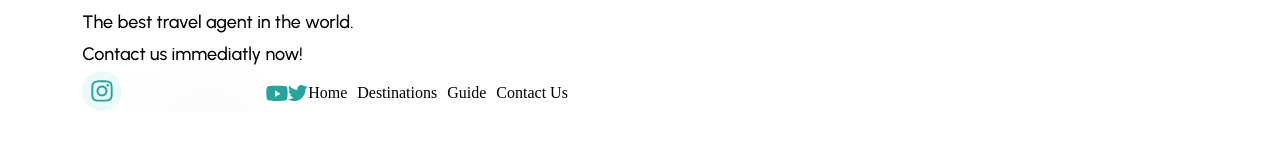
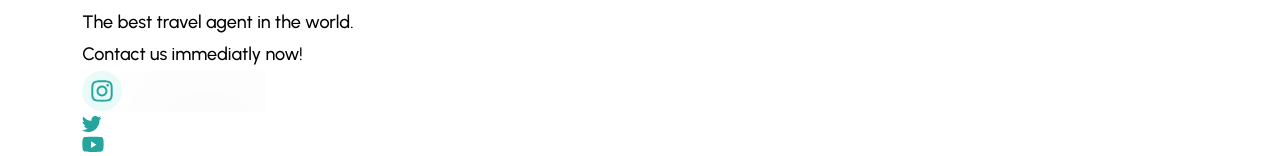
Before and after one commit to musyelevateher/Travel-website, a plain HTML site: page index.html in a window 1280 px wide. Shown: the part 4080-4236 px from the top of the page. Before the commit the page ends 4196 px from the top, so only its background shows below. Drawn offline with Linux system fonts and the light colour scheme.

Commit message:
added image section

```diff
--- a/index.html
+++ b/index.html
@@ -150,13 +150,17 @@ service we provide. Your trip will be very memorable with the best<br> travel ag
         <p><span class="move">Travel</span></p>
         <p class="agent">The best travel agent in the world.<br>Contact us immediatly now!</p>
      </div>
-     <div class="social-link">
+<div class="social-link"></div>
         <div class="cam">
         <img src="asset/Insta.svg">
         </div>
+    <div class="bird">
+        <img src="asset/twitter.svg">
+     </div>
+     <div class="youtube">
+        <img src="asset/youtube.svg">
+ </div>
 
-        <img src="asset/youtube.svg">
-        <img src="asset/twitter.svg">
         <ul>
             <li>Home</li>
             <li>Destinations</li>
--- a/styles.css
+++ b/styles.css
@@ -293,9 +293,13 @@ text-align: left;
   align-items: center;
   margin-top: 0 10px;
 }
+.cam {
+  width: 20%;
+}
 .notification {
 margin-top: 30px;
 }
+
 ul {
   list-style: none;
   display: flex;
```
